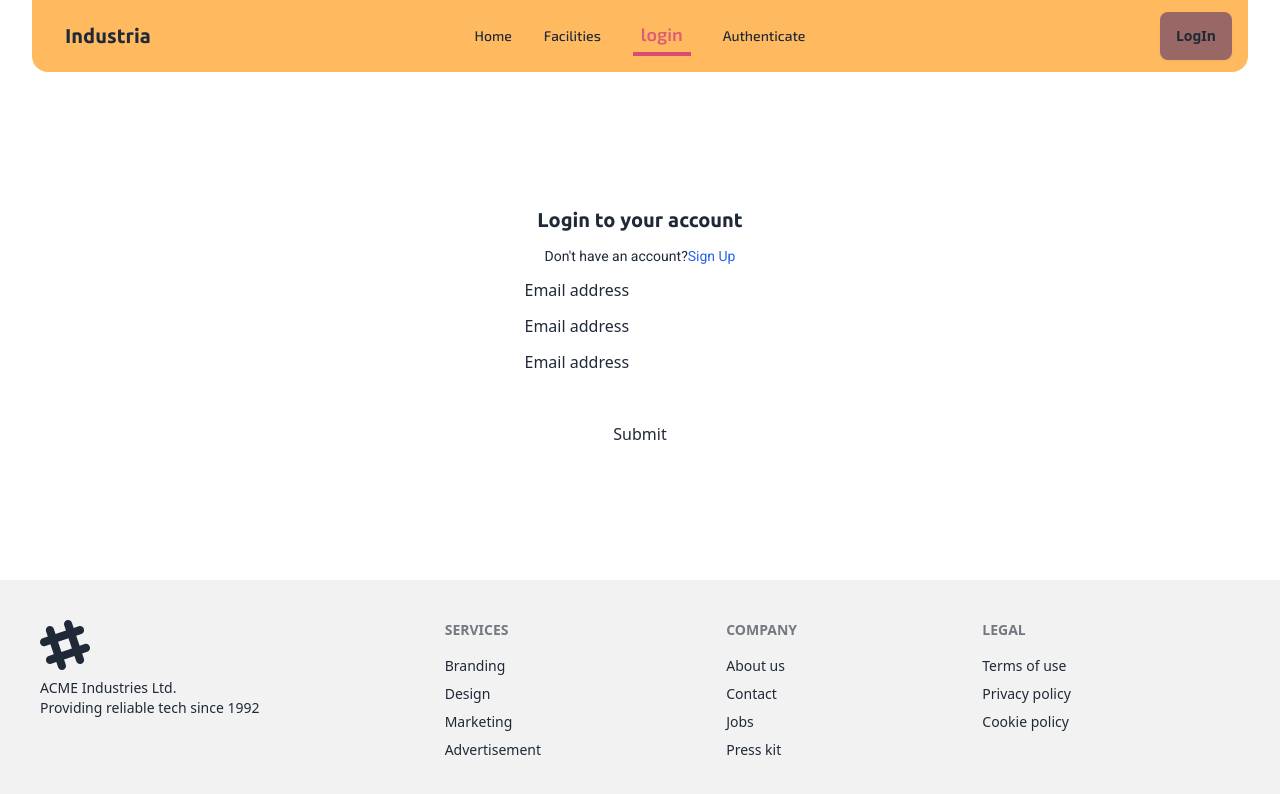
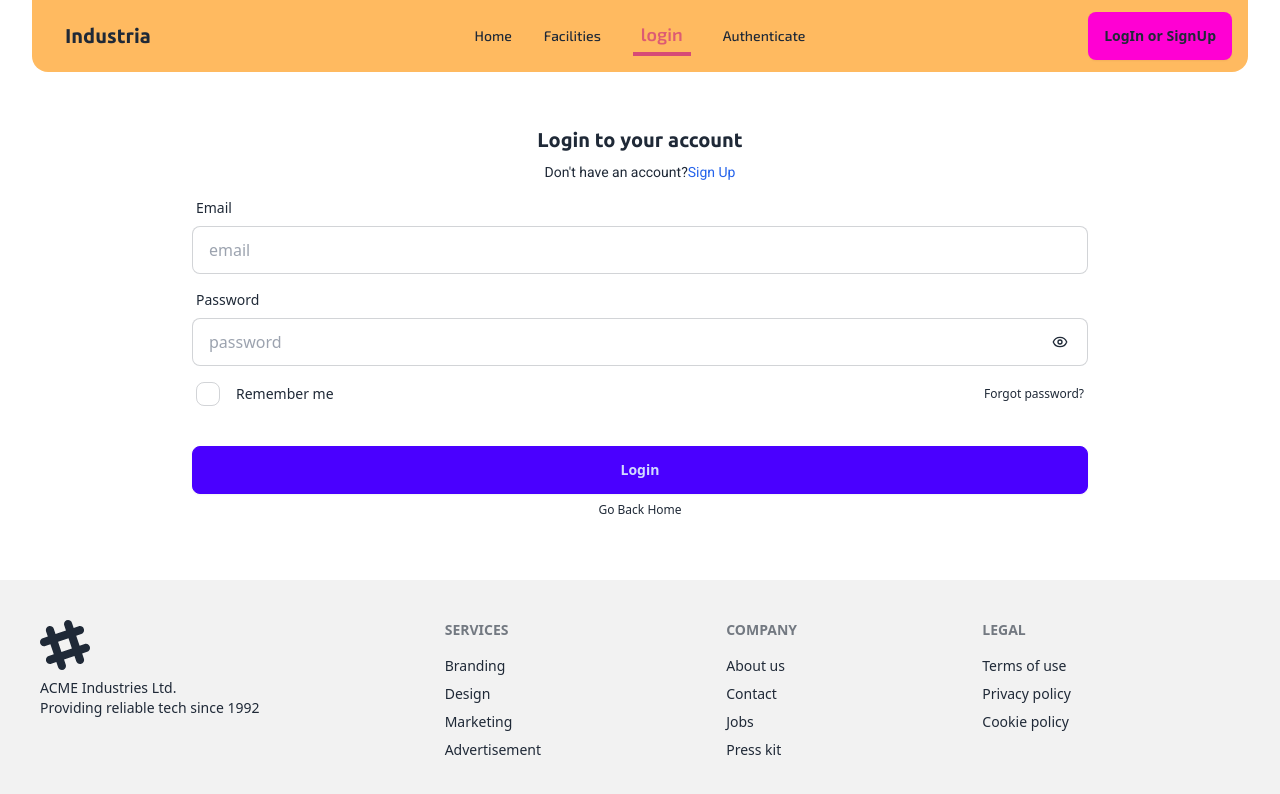
Before and after one commit to gazimaksudur2/real-estate, a React (Vite) app: page /login in a window 1280 px wide. Shown: the top 794 px of the page. Built offline with nearby package versions, Linux system fonts and the light colour scheme; no server answers.

Commit message:
login and register page features are done

```diff
--- a/package.json
+++ b/package.json
@@ -16,6 +16,7 @@
     "react": "^18.2.0",
     "react-dom": "^18.2.0",
     "react-hook-form": "^7.51.3",
+    "react-icons": "^5.1.0",
     "react-router-dom": "^6.22.3",
     "sort-by": "^1.2.0"
   },
--- /dev/null
+++ b/src/AuthProvider/AuthProvider.jsx
@@ -0,0 +1,60 @@
+import { createContext, useEffect, useState } from "react";
+import { createUserWithEmailAndPassword, GithubAuthProvider, GoogleAuthProvider, onAuthStateChanged, signInWithEmailAndPassword, signInWithPopup, signOut } from 'firebase/auth'
+import auth from '../firebase/Firebase.config.js';
+
+export const AuthContext = createContext(null);
+const AuthProvider = ({children}) => {
+    const [user, setUser] = useState(null);
+    const googleprovider = new GoogleAuthProvider();
+    const githubProvider = new GithubAuthProvider();
+    const createUser = (name, email, password, photoURL ) => {
+        return createUserWithEmailAndPassword(auth, email, password);
+    }
+
+    const login = (email, password)=>{
+        return signInWithEmailAndPassword(auth, email, password);
+    }
+
+    // useEffect(()=>{
+    //     const unSubscribe = onAuthStateChanged(auth, (user)=>{
+    //         console.log(user);
+    //         setUser(user);
+    //     });
+    //     return unSubscribe();
+    // },[]);
+    useEffect(()=>{
+        onAuthStateChanged(auth, (cur_User)=>{
+            console.log(cur_User);
+            cur_User && setUser(cur_User);
+        });
+    },[]);
+
+    const googleLogin = ()=>{
+        return signInWithPopup(auth, googleprovider);
+    }
+
+    const githubLogin = ()=>{
+        return signInWithPopup(auth, githubProvider);
+    }
+
+    const logout = () => {
+        signOut(auth);
+    }
+
+    const allValues = {
+        val: 'hello',
+        user,
+        createUser,
+        login,
+        googleLogin,
+        githubLogin,
+        logout,
+    }
+    return (
+        <AuthContext.Provider value={allValues}>
+            {children}
+        </AuthContext.Provider>
+    );
+};
+
+export default AuthProvider;
--- a/src/Pages/Login/Login.jsx
+++ b/src/Pages/Login/Login.jsx
@@ -1,52 +1,103 @@
 import { useForm } from "react-hook-form";
-import { Link } from "react-router-dom";
+import { Link, useNavigate } from "react-router-dom";
+import { LuEye, LuEyeOff } from "react-icons/lu";
+import { useContext, useState } from "react";
+import { AuthContext } from "../../AuthProvider/AuthProvider";
 
 const Login = () => {
+  const [showPass, setShowPass] = useState(false);
+  const navigate = useNavigate();
   const {
     register,
     handleSubmit,
-    watch,
     formState: { errors },
   } = useForm();
 
-  const onSubmit = (data) => console.log(data);
+  const { login } = useContext(AuthContext);
 
-  console.log(watch("example"));
+  const onSubmit = (data) => {
+    // console.log(data)
+    login(data.email, data.password)
+    .then(user=>{
+      console.log(user);
+      navigate('/');
+    })
+    .catch(error=>console.log(error.message))
+  }
 
   return (
     /* "handleSubmit" will validate your inputs before invoking "onSubmit" */
     <div className="h-full">
       <form
-        className="h-full flex flex-col items-center justify-center gap-3"
+        className="h-full w-[75%] mx-auto flex flex-col justify-center items-center card-body"
         onSubmit={handleSubmit(onSubmit)}
       >
-        <h2 className="font-ubuntu font-semibold text-xl">Login to your account</h2>
+        <h2 className="font-ubuntu font-semibold text-xl">
+          Login to your account
+        </h2>
         <h4 className="font-roboto text-sm">
-          Don{`'`}t have an account?<Link className="text-blue-600" to={'/authenticate/register'}>Sign Up</Link>
+          Don{`'`}t have an account?
+          <Link className="text-blue-600" to={"/authenticate/register"}>
+            Sign Up
+          </Link>
         </h4>
-        {/* register your input into the hook by invoking the "register" function */}
+        <div className="form-control w-full">
+          <label className="label">
+            <span className="label-text">Email</span>
+          </label>
           <input
-          className=""
-          defaultValue="Email address"
-          {...register("example")}
+            type="email"
+            placeholder="email"
+            className="input input-bordered"
+            {...register("email", { required: true })}
           />
+          {errors.email && <span className="text-xs text-red-500">Email field is required</span>}
+        </div>
+        <div className="form-control w-full relative">
+          <label className="label">
+            <span className="label-text">Password</span>
+          </label>
           <input
-          className=""
-          defaultValue="Password"
-          {...register("example")}
+            type={showPass ? "text" : "password"}
+            placeholder="password"
+            className="input input-bordered"
+            {...register("password", { required: true })}
           />
-        <input
-          className=""
-          defaultValue="Email address"
-          {...register("example")}
+          {errors.password && <span className="text-xs text-red-500">Password field is required</span>}
+          {showPass ? (
+            <LuEyeOff
+              className="absolute right-5 top-[62%]"
+              onClick={() => setShowPass(!showPass)}
             />
+          ) : (
+            <LuEye
+              className="absolute right-5 top-[62%]"
+              onClick={() => setShowPass(!showPass)}
+            />
+          )}
+        </div>
+        <div className="w-full flex justify-between items-center">
+          <div className="form-control">
+            <label className="label cursor-pointer gap-4 flex-row-reverse">
+              <span className="label-text">Remember me</span>
+              <input type="checkbox" className="checkbox" />
+            </label>
+          </div>
+          <label className="label">
+            <a href="#" className="label-text-alt link link-hover">
+              Forgot password?
+            </a>
+          </label>
+        </div>
 
-        {/* include validation with required or other standard HTML validation rules */}
-        <input {...register("exampleRequired", { required: true })} />
-        {/* errors will return when field validation fails  */}
-        {errors.exampleRequired && <span>This field is required</span>}
-
-        <input type="submit" />
+        <div className="form-control w-full mt-6">
+          <button className="btn btn-primary">Login</button>
+          <label className="label w-full flex justify-center">
+            <Link to={"/"} className="label-text-alt link link-hover">
+              Go Back Home
+            </Link>
+          </label>
+        </div>
       </form>
     </div>
   );
--- a/src/Pages/Register/Register.jsx
+++ b/src/Pages/Register/Register.jsx
@@ -1,9 +1,129 @@
+import { useForm } from "react-hook-form";
+import { Link } from "react-router-dom";
+import { LuEye, LuEyeOff } from "react-icons/lu";
+import { useContext, useState } from "react";
+import { AuthContext } from "../../AuthProvider/AuthProvider";
+
 const Register = () => {
-    return (
-        <div>
-            <h2>this is from register page.</h2>
+  const [showPass, setShowPass] = useState(false);
+  const {
+    register,
+    handleSubmit,
+  } = useForm();
+
+  const { createUser } = useContext(AuthContext);
+
+  const onSubmit = (data) => {
+    // console.log(data);
+    createUser(data.name, data.email, data.password, data.url)
+    .then(user=>console.log(user))
+    .catch(error=>console.log(error.message))
+  }
+
+  // console.log(watch("example"));
+
+  return (
+    /* "handleSubmit" will validate your inputs before invoking "onSubmit" */
+    <div className="h-full">
+      <form
+        className="h-full w-[75%] mx-auto flex flex-col justify-center items-center card-body"
+        onSubmit={handleSubmit(onSubmit)}
+      >
+        <h2 className="font-ubuntu font-semibold text-xl">
+          Register Here
+        </h2>
+        <h4 className="font-roboto text-sm">
+          Already have an account?
+          <Link className="text-blue-600" to={"/authenticate"}>
+            Login
+          </Link>
+        </h4>
+        <div className="form-control w-full">
+          <label className="label">
+            <span className="label-text">Name</span>
+          </label>
+          <input
+            type="name"
+            placeholder="name"
+            {...register("name")}
+            className="input input-bordered"
+            required
+          />
         </div>
-    );
+        <div className="form-control w-full">
+          <label className="label">
+            <span className="label-text">Email</span>
+          </label>
+          <input
+            type="email"
+            placeholder="email"
+            {...register("email")}
+            className="input input-bordered"
+            required
+          />
+        </div>
+        <div className="form-control w-full">
+          <label className="label">
+            <span className="label-text">Photo URL</span>
+          </label>
+          <input
+            type="text"
+            placeholder="photo URL"
+            {...register("url")}
+            className="input input-bordered"
+            required
+          />
+        </div>
+        <div className="form-control w-full relative">
+          <label className="label">
+            <span className="label-text">Password</span>
+          </label>
+          <input
+            type={showPass ? "text" : "password"}
+            placeholder="password"
+            {...register("password")}
+            className="input input-bordered"
+            required
+          />
+          {showPass ? (
+            <LuEyeOff
+              className="absolute right-5 top-[62%]"
+              onClick={() => setShowPass(!showPass)}
+            />
+          ) : (
+            <LuEye
+              className="absolute right-5 top-[62%]"
+              onClick={() => setShowPass(!showPass)}
+            />
+          )}
+        </div>
+        <div className="w-full flex justify-between items-center">
+          <div className="form-control">
+            <label className="label cursor-pointer gap-4 flex-row-reverse">
+              <span className="label-text">Remember me</span>
+              <input type="checkbox" defaultChecked className="checkbox" />
+            </label>
+          </div>
+          <label className="label">
+            <a href="#" className="label-text-alt link link-hover">
+              Forgot password?
+            </a>
+          </label>
+        </div>
+        <h2 className="font-ubuntu text-sm">
+          I agree to the <span className="underline text-blue-500">privacy policy</span> and <span className="underline text-blue-500">terms of service.</span>
+        </h2>
+        <div className="form-control w-full mt-4">
+          <button className="btn btn-primary">Register</button>
+          <label className="label w-full flex justify-center">
+            <Link to={"/"} className="label-text-alt link link-hover">
+              Go Back Home
+            </Link>
+          </label>
+        </div>
+      </form>
+    </div>
+  );
 };
 
 export default Register;
--- a/src/Routes/Router.jsx
+++ b/src/Routes/Router.jsx
@@ -30,6 +30,7 @@ const router = createBrowserRouter([
     {
         path: '/authenticate',
         element: <Authentication/>,
+        errorElement: <NotFound/>,
         children: [
             {
                 path: '/authenticate',
--- a/src/components/Navbar/Navbar.jsx
+++ b/src/components/Navbar/Navbar.jsx
@@ -1,6 +1,12 @@
+import { useContext } from "react"
 import { Link, NavLink } from "react-router-dom"
+import { AuthContext } from "../../AuthProvider/AuthProvider"
 
 const Navbar = () => {
+  const { user, logout } = useContext(AuthContext);
+  const handleLogout = ()=>{
+    logout();
+  }
   const navLinks = (
     <>
       <NavLink className={({ isActive }) => isActive ? 'text-[#D74B76da] -my-2 px-2 py-1 border-b-4 border-[#D74B76] font-semibold text-lg' : 'font-medium text-sm'} to={'/'}>Home</NavLink>
@@ -9,7 +15,7 @@ const Navbar = () => {
       <NavLink className={({ isActive }) => isActive ? 'text-[#D74B76da] -my-2 px-2 py-1 border-b-4 border-[#D74B76] font-semibold text-lg' : 'font-medium text-sm'} to={'/authenticate'}>Authenticate</NavLink>
     </>
   )
-
+  console.log('From nav bar ', user);
   return (
     <div className="w-[95%] mx-auto">
       <div className='navbar bg-[#FFAF45da] px-4 py-3 rounded-b-2xl'>
@@ -44,7 +50,8 @@ const Navbar = () => {
           <ul className='menu menu-horizontal px-1 items-center gap-8 font-exo'>{navLinks}</ul>
         </div>
         <div className='navbar-end'>
-          <Link to={'/authenticate'} className='btn bg-[#673F69ab] hover:bg-[#673F697a]  outline-none border-none'>LogIn</Link>
+          {!user && <Link to={'/authenticate'} className='btn bg-secondary hover:bg-[#673F697a]  outline-none border-none'>LogIn or SignUp</Link>}
+          {user && <Link to={'/'} onClick={()=>handleLogout()} className='btn bg-[#FFCDEA] hover:bg-[#673F697a]  outline-none border-none'>LogOut</Link>}
         </div>
       </div>
     </div>
--- a/src/firebase/Firebase.config.js
+++ b/src/firebase/Firebase.config.js
@@ -1,5 +1,6 @@
 // Import the functions you need from the SDKs you need
-import { initializeApp, getAuth } from "firebase/app";
+import { initializeApp } from "firebase/app";
+import { getAuth } from "firebase/auth";
 // TODO: Add SDKs for Firebase products that you want to use
 // https://firebase.google.com/docs/web/setup#available-libraries
 
@@ -18,6 +19,6 @@ const app = initializeApp(firebaseConfig);
 
 const auth = getAuth(app);
 
+
 export default auth;
-
 // firebase config file construction issue
```
Also changed, not shown: src/Pages/Authentication/Authentication.jsx (+18 -2 lines), src/main.jsx (+12 -9 lines), 1 other file (tests, documents, lock files or other folders). Lines whose indentation alone changed are shown as unchanged.
